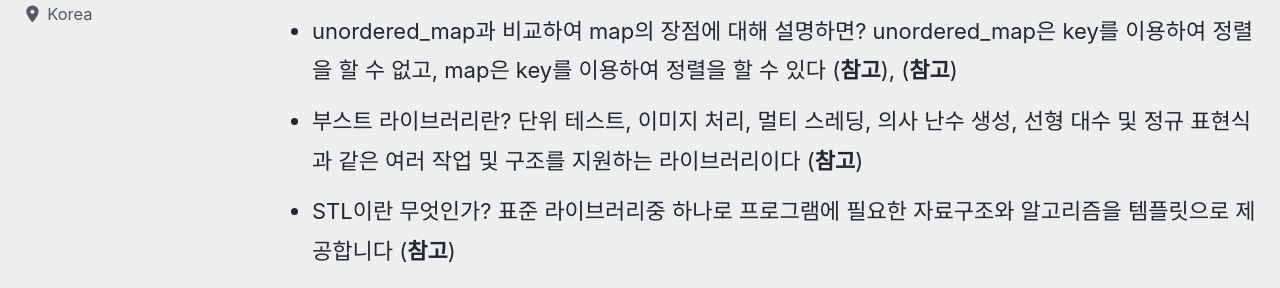
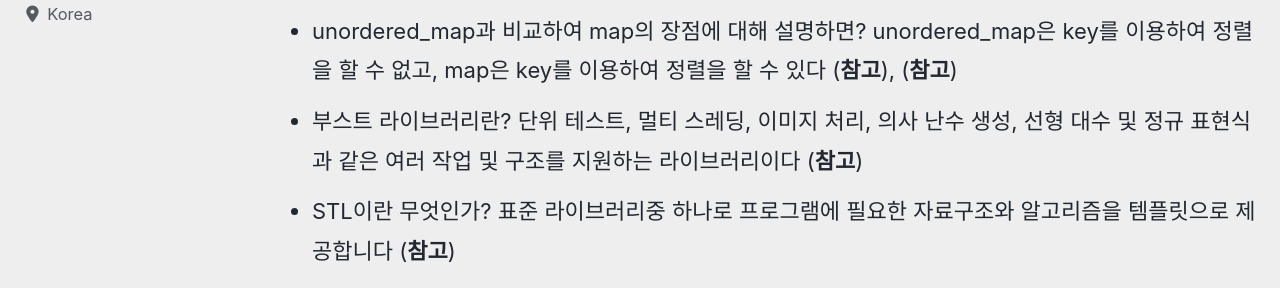
Before and after one commit to devMyeong/devMyeong.github.io, a Jekyll site: the page built from _posts/cs/2022-09-05-블로그-면접준비.md, in a window 1280 px wide and 900 px high, scrolled down 12755 px. Shown: the part 152-440 px from the top of the window. Built offline with Jekyll 4.4.1, drawn with Linux system fonts in a browser that asks for light colours; cached includes are drawn as plain includes; nearby versions of some CDN libraries; some web fonts are replaced; comment, search, counter and statistics services are not loaded.

Commit message:
Chore : 내용 수정

```diff
--- a/_posts/cs/2022-09-05-블로그-면접준비.md
+++ b/_posts/cs/2022-09-05-블로그-면접준비.md
@@ -124,7 +124,7 @@ last_modified_at: 2022-10-30
 - 백터에 객체를 담는 것과 포인터를 담는 것의 차이는? 객체를 담을때는 복사생성자가 호출되고 clear을 통해 해당 원소를 제거할 수 있다 포인터를 담을때는 복사생성자가 호출되지 않고 해당 포인터가 가리키는 메모리를 직접해제 해줘야 한다 ([**참고**](https://www.wake-up-neo.net/ko/c%2B%2B/%EA%B0%9D%EC%B2%B4-%ED%8F%AC%EC%9D%B8%ED%84%B0-%EB%B2%A1%ED%84%B0%EC%97%90%EC%84%9C-vector-erase-%EA%B0%80-%EA%B0%9D%EC%B2%B4-%EC%9E%90%EC%B2%B4%EB%A5%BC-%ED%8C%8C%EA%B4%B4%ED%95%A9%EB%8B%88%EA%B9%8C/972514417/)), ([**참고**](https://sb-story.tistory.com/9))
 - 백터의 공간이 가득 찼을 때 어떻게 되는가? 현재 할당된 크기의 1.5배로 재할당된다, 벡터 생성시 reserve로 공간을 크게 할당해 놓으면 성능을 향상할 수 있다 ([**참고**](https://sb-story.tistory.com/9))
 - unordered_map과 비교하여 map의 장점에 대해 설명하면? unordered_map은 key를 이용하여 정렬을 할 수 없고, map은 key를 이용하여 정렬을 할 수 있다 ([**참고**](https://eocoding.tistory.com/6)), ([**참고**](https://astrid-dm.tistory.com/504))
-- 부스트 라이브러리란? 단위 테스트, 이미지 처리, 멀티 스레딩, 의사 난수 생성, 선형 대수 및 정규 표현식과 같은 여러 작업 및 구조를 지원하는 라이브러리이다 ([**참고**](https://ko.theastrologypage.com/boost-libraries))
+- 부스트 라이브러리란? 단위 테스트, 멀티 스레딩, 이미지 처리, 의사 난수 생성, 선형 대수 및 정규 표현식과 같은 여러 작업 및 구조를 지원하는 라이브러리이다 ([**참고**](https://ko.theastrologypage.com/boost-libraries))
 - STL이란 무엇인가? 표준 라이브러리중 하나로 프로그램에 필요한 자료구조와 알고리즘을 템플릿으로 제공합니다 ([**참고**](https://sshoreng.tistory.com/112?category=712983))
 - 이진탐색트리(Binary Search Tree)이란? 다음과 같은 특징을 갖는 이진트리를 말한다 (1) 각 노드에 중복되지 않는 키가 있다 (2) 루트노드의 왼쪽 서브 트리는 해당 노드의 키보다 작은 키를 갖는 노드들로 이루어져 있다 (3) 루트노드의 오른쪽 서브 트리는 해당 노드의 키보다 큰 키를 갖는 노드들로 이루어져 있다 (4) 좌우 서브 트리도 모두 이진 탐색 트리여야 한다 ([**참고**](https://code-lab1.tistory.com/10))
 - 스택과 큐의 차이는? 스택은 후입선출로 가장 마지막에 삽입된 자료부터 순서대로 꺼내지는 것이고, 큐는 선입선출로 먼저들어온 순서부터 먼저 꺼내지는 것입니다 ([**참고**](https://sshoreng.tistory.com/80?category=712983))
```
